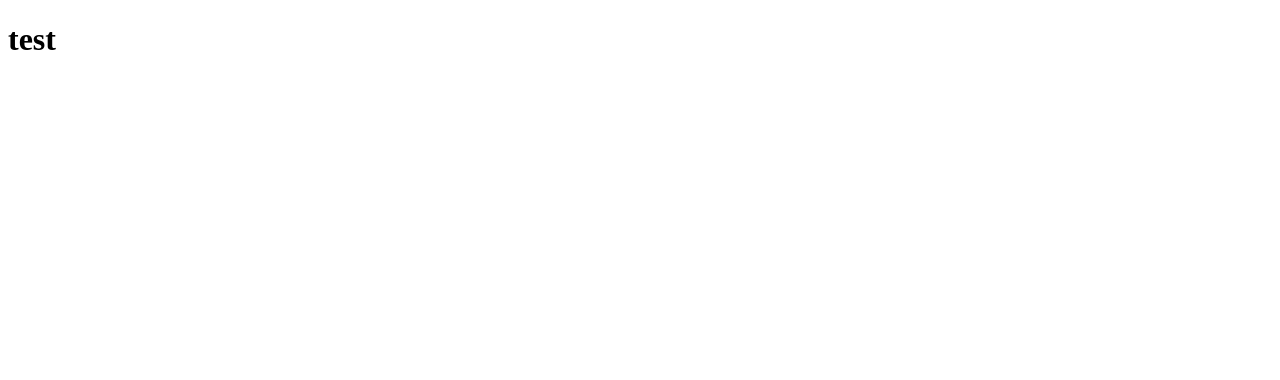
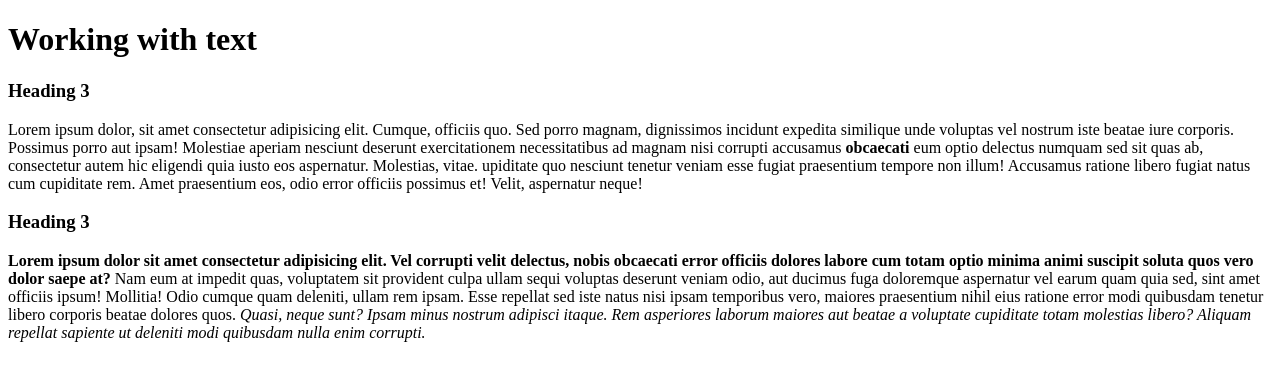
Before and after one commit to coderdonny/working_with_text, a plain HTML site: page index.html in a window 1280 px wide. Drawn offline with Linux system fonts and the light colour scheme.

Commit message:
added headings and paragraphs

```diff
--- a/index.html
+++ b/index.html
@@ -7,6 +7,20 @@
     <title>Document</title>
 </head>
 <body>
-    <h1>test</h1>
+    <h1>Working with text</h1>
+    <h3>Heading 3</h3>
+    <p>
+        Lorem ipsum dolor, sit amet consectetur adipisicing elit. Cumque, officiis quo. Sed porro magnam, dignissimos incidunt expedita similique unde voluptas vel nostrum iste beatae iure corporis. Possimus porro aut ipsam!
+        Molestiae aperiam nesciunt deserunt exercitationem necessitatibus ad magnam nisi corrupti accusamus <strong>obcaecati</strong> eum optio delectus numquam sed sit quas ab, consectetur autem hic eligendi quia iusto eos aspernatur. Molestias, vitae.
+        upiditate quo nesciunt tenetur veniam esse fugiat praesentium tempore non illum! Accusamus ratione libero fugiat natus cum cupiditate rem. Amet praesentium eos, odio error officiis possimus et! Velit, aspernatur neque!
+    </p>
+
+    <h3>Heading 3</h3>
+    <p>
+        <strong>Lorem ipsum dolor sit amet consectetur adipisicing elit. Vel corrupti velit delectus, nobis obcaecati error officiis dolores labore cum totam optio minima animi suscipit soluta quos vero dolor saepe at?</strong>
+        Nam eum at impedit quas, voluptatem sit provident culpa ullam sequi voluptas deserunt veniam odio, aut ducimus fuga doloremque aspernatur vel earum quam quia sed, sint amet officiis ipsum! Mollitia!
+        Odio cumque quam deleniti, ullam rem ipsam. Esse repellat sed iste natus nisi ipsam temporibus vero, maiores praesentium nihil eius ratione error modi quibusdam tenetur libero corporis beatae dolores quos.
+        <em>Quasi, neque sunt? Ipsam minus nostrum adipisci itaque. Rem asperiores laborum maiores aut beatae a voluptate cupiditate totam molestias libero? Aliquam repellat sapiente ut deleniti modi quibusdam nulla enim corrupti.</em>
+    </p>
 </body>
 </html>
```
